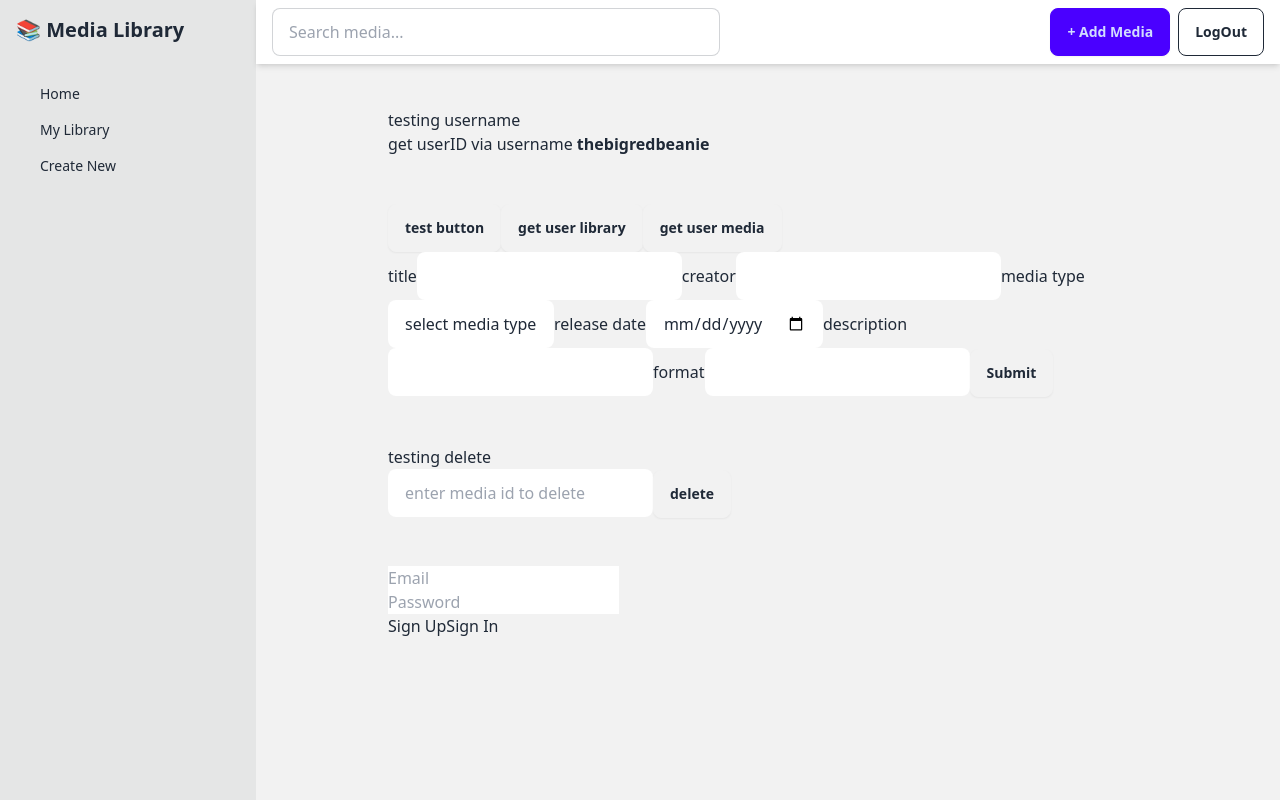
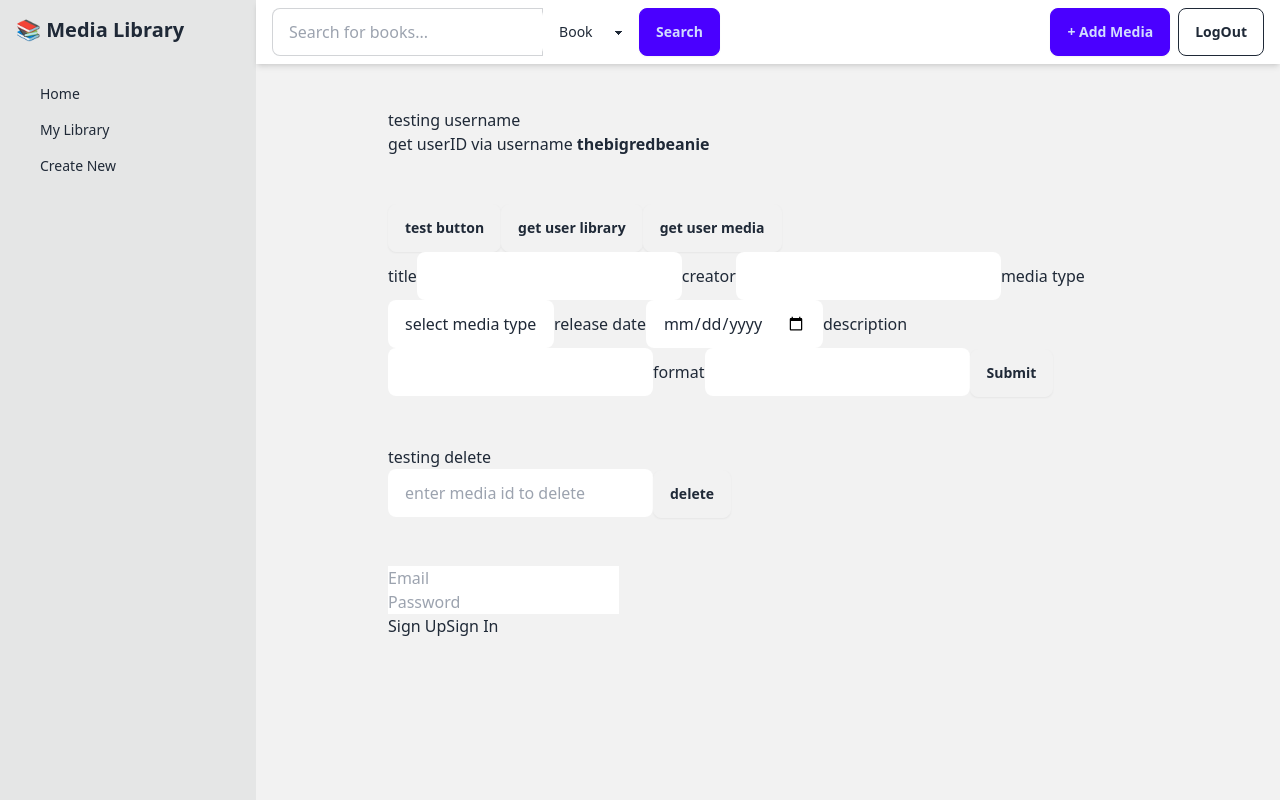
Before and after one commit to TheBigRedBeanie/media-library, a Next.js app in the folder media-lib/: page /db-test in a window 1280 px wide. Built offline with nearby package versions, Linux system fonts and the light colour scheme; no server answers.

Commit message:
removed supabase args in functions

```diff
--- a/media-lib/app/db-test/page.js
+++ b/media-lib/app/db-test/page.js
@@ -39,7 +39,7 @@ export default function DatabaseTest() {
 
     try {
 
-      const result = await getUser(supabase, username);
+      const result = await getUser(username);
 
       if (result.success) {
       const userId = result.user[0].userID;
@@ -66,7 +66,7 @@ export default function DatabaseTest() {
     console.log('getting user library');
 
     try {
-      const result = await getUserLibrary(supabase, libraryID);
+      const result = await getUserLibrary(libraryID);
 
       if (result.success && result.library) {
         setLibraryData(result.library)
@@ -94,7 +94,7 @@ export default function DatabaseTest() {
     console.log('getting user media');
 
     try {
-      const result = await getUserMedia(supabase, libraryData);
+      const result = await getUserMedia(libraryData);
 
       if (result.success) {
         setMediaData(result.media)
@@ -142,7 +142,7 @@ const testAddMediaToLibrary = async (e) => {
   }
 
     try {
-      const result = await addMediaToLibrary(supabase, userIdNum, formData);
+      const result = await addMediaToLibrary(userIdNum, formData);
       console.log('add media result', result);
 
       if (result.success) {
@@ -188,7 +188,7 @@ const testAddMediaToLibrary = async (e) => {
     console.log('deleting media:', mediaIdNum)
 
     try {
-      const result = await deleteMediaFromLibrary(supabase, userIdNum, mediaIdNum)
+      const result = await deleteMediaFromLibrary(userIdNum, mediaIdNum)
       console.log('page message: deleting media id:', mediaIdNum)
       if (result.success) {
         console.log('media deleted!', mediaIdNum)
--- a/media-lib/app/library/page.js
+++ b/media-lib/app/library/page.js
@@ -60,7 +60,7 @@ const confirmDelete = async () => {
   const { mediaId } = deleteConfirmation
 
   try {
-    const result = await deleteMediaFromLibrary(supabase, userId, mediaId)
+    const result = await deleteMediaFromLibrary(userId, mediaId)
 
     if (result.success) {
       setItems(prev => prev.filter(item => item.media_id !== mediaId))
--- /dev/null
+++ b/media-lib/app/search/results/page.js
@@ -0,0 +1,65 @@
+'use client'
+import { useState, useEffect } from 'react';
+import { useSearchParams, useRouter } from 'next/navigation';
+import searchBooks from '@/lib/api/bookSearch';
+import { addMediaToLibrary } from '@/lib/database/library';
+
+export default function SearchResultsPage() {
+    const [results, setResults] = useState(null);
+    const [loading, setLoading] = useState(false);
+    const [error, setError] = useState('');
+    const [currentPage, setCurrentPage] = useState(1);
+
+    const searchParams = useSearchParams();
+    const router = useRouter();
+
+    const query = searchParams.get('q') || '';
+
+    useEffect(() => {
+        if (query) {
+            performSearch(query, 1)
+        }
+    }, [query]);
+
+    const performSearch = async (searchQuery, page = 1) => {
+        if (!searchQuery.trim()) return;
+
+        setLoading(true);
+        setError('');
+
+        try {
+            const limit = 12;
+            const offset = (page - 1) * limit;
+
+            const searchResult = await searchBooks(searchQuery, {
+                limit,
+                offset,
+                fields: 'key title author_name first_publish_year cover_i isbn publisher'
+            });
+
+            if (searchResult.success) {
+
+                if (page === 1) {
+                    setResults(searchResult.data);
+                } else {
+                    setResults(prev => ({
+                        ...searchResult.data,
+                        books: [...prev.books, ...searchResult.data.books]
+                    }));
+                }
+
+            } else {
+                setError(searchResult.error);
+            }
+        } catch (err) {
+            console.error('Search error', err);
+            setError('An unexpected error occurred');
+        } finally {
+            setLoading(false);
+        }
+    };
+
+    const handleAddMedia = (book) => {
+        console.log('selected book', book)
+    }
+}
--- a/media-lib/components/Navbar.js
+++ b/media-lib/components/Navbar.js
@@ -3,11 +3,16 @@ import Link from 'next/link'
 import { useEffect, useState } from "react";
 import { supabase } from "../lib/supabaseClient";
 import { useRouter, usePathname } from "next/navigation";
+import { MEDIA_TYPES, getMediaConfig } from '../lib/api/mediaSearch'
 
 export default function Navbar() {
   const router = useRouter();
   const pathname = usePathname();
   const [session, setSession] = useState(null);
+  const [searchQuery, setSearchQuery] = useState(''); // the search state
+  const [mediaType, setMediaType] = useState('MEDIA_TYPES.BOOK');
+
+  const mediaConfig = getMediaConfig(mediaType);
 
 
   useEffect(() => {
@@ -23,6 +28,23 @@ export default function Navbar() {
     router.replace("/");
   };
 
+  const handleSearch = async (e) => {
+    e.preventDefault();
+    const trimmedQuery = searchQuery.trim();
+    if (!trimmedQuery) {
+      alert('Please enter a search term');
+      return;
+    }
+
+    const encodeQuery = encodeURIComponent(trimmedQuery);
+    const encodeMediaType = encodeURIComponent(mediaType);
+    router.push(`/search/results?q=${encodeQuery}&type=${encodeMediaType}`);
+
+    setSearchQuery('');
+  };
+
+
+
   // Optional: hide the Navbar on /login and /signup
   if (pathname === "/login" || pathname === "/signup") return null;
 
@@ -30,11 +52,31 @@ export default function Navbar() {
     return (
       <div className="navbar bg-base-100 shadow-md px-4">
         <div className="flex-1">
-          <input
-            type="text"
-            placeholder="Search media..."
-            className="input input-bordered w-full max-w-md"
-          />
+          <form onSubmit={{handleSearch}} className='w-full max-w-md'>
+            <div className='join w-full'>
+                <input
+                type='text'
+                value={searchQuery}
+                onChange={(e) => setSearchQuery(e.target.value)}
+                placeholder={mediaConfig.placeholder}
+                className='input input-bordered join-item flex-1'
+                />
+                <select className='select'
+                value={mediaType}
+                onChange={(e) => setMediaType(e.target.value)}>
+              <option value={MEDIA_TYPES.BOOK}>Book</option>
+              <option value={MEDIA_TYPES.FILM}>Film</option>
+              <option value={MEDIA_TYPES.MUSIC}>Music</option>
+              <option value={MEDIA_TYPES.GAME}>Game</option>
+                </select>
+                <button
+                type='submit'
+                className='btn btn-primary join-itme'
+                >
+                  Search
+                </button>
+            </div>
+          </form>
         </div>
         <div className="flex-none gap-2">
           <Link href = "/create" className="btn btn-primary"> + Add Media</Link>
--- /dev/null
+++ b/media-lib/lib/api/filmSearch.js
@@ -0,0 +1 @@
+//placeholder for film search API
--- /dev/null
+++ b/media-lib/lib/api/gameSearch.js
@@ -0,0 +1 @@
+//placeholder for game search API
--- /dev/null
+++ b/media-lib/lib/api/mediaSearch.js
@@ -0,0 +1,93 @@
+//handling the config of various API search functions
+
+import searchBooks from './bookSearch';
+// import searchFilm from './filmSearch';
+// import searchMusic from './musicSearch';
+//import searchGame from './gameSearch';
+
+export const MEDIA_TYPES = {
+    BOOK: 'Book',
+    FILM: 'Film',
+    MUSIC: 'Music',
+    GAME: 'Game'
+};
+
+export default async function searchMedia(query, mediaType, options = {}) {
+    const trimmedQuery = query.trim();
+    if (!trimmedQuery) {
+        return { success: false, error: 'Search query is required'};
+    }
+
+    try {
+        switch (mediaType) {
+            case MEDIA_TYPES.BOOK:
+                return await searchBooks(trimmedQuery, options);
+
+            // case for film search
+            case MEDIA_TYPES.FILM:
+                //return await searchFilm(trimmedQuery, options);
+                return {
+                    sucess: false,
+                    error: 'film search not yet implmeneted'
+                };
+
+                case MEDIA_TYPES.MUSIC:
+                    //return await searchMusic(trimmedQuery, options);
+                    return {
+                        success: false,
+                        error: 'music search not yet implemented'
+                    };
+
+                case MEDIA_TYPES.GAME:
+                    //return await searchGame(trimmedQuery, options);
+                    return {
+                        success: false,
+                        error: 'game search not yet implemented'
+                    };
+
+                    default:
+                        return {
+                            success: false,
+                            error: `unsupported media type: ${mediaType}`
+                        };
+        }
+    } catch (error) {
+        console.error('[MediaSearch] Error:', error);
+        return {
+            success: false,
+            error: error.message || 'search failed'
+        };
+    }
+}
+
+
+export function getMediaConfig(mediaType) {
+    const configs = {
+        [MEDIA_TYPES.BOOK]: {
+            placeholder: 'Search for books...',
+            fields: ' key title author_name first_publish_year cover_i isbn publisher',
+            itemKey: 'books',
+            displayName: 'Books'
+        },
+        [MEDIA_TYPES.FILM]: {
+            placeholder: 'Search for movies...',
+            fields: 'title year director cast plot poster',
+            itemKey: 'films',
+            displayName: 'films'
+        },
+        [MEDIA_TYPES.MUSIC]: {
+            placeholder: 'Search for music...',
+            fields: 'title artist album year genre',
+            itemKey: 'tracks',
+            displayName: 'Music'
+        },
+        [MEDIA_TYPES.GAME]: {
+            placeholder: 'Search for games...',
+            fields: 'title platform developer publisher year',
+            itemKey: 'games',
+            displayName: 'Games'
+        }
+    };
+
+    return configs[mediaType] || configs[MEDIA_TYPES.BOOK];
+}
--- /dev/null
+++ b/media-lib/lib/api/musicSearch.js
@@ -0,0 +1 @@
+//placeholder for music search API
--- a/media-lib/lib/database/media.js
+++ b/media-lib/lib/database/media.js
@@ -1,4 +1,6 @@
-export default async function getUserMedia(supabase, libraryData) {
+import supabase from '../supabaseClient'
+
+export default async function getUserMedia(libraryData) {
 
 //in theory, libraryData will be an array of media_id from the library table captured in a previous function
 
--- a/media-lib/lib/database/users.js
+++ b/media-lib/lib/database/users.js
@@ -1,6 +1,8 @@
+import supabase from '../supabaseClient'
+
 // users and authentication functions may go here
 
-export default async function getUser(supabase, username) {
+export default async function getUser(username) {
     try {
         const {data, error} = await supabase
             .from('users')
```
Also changed, not shown: media-lib/lib/database/library.js.
